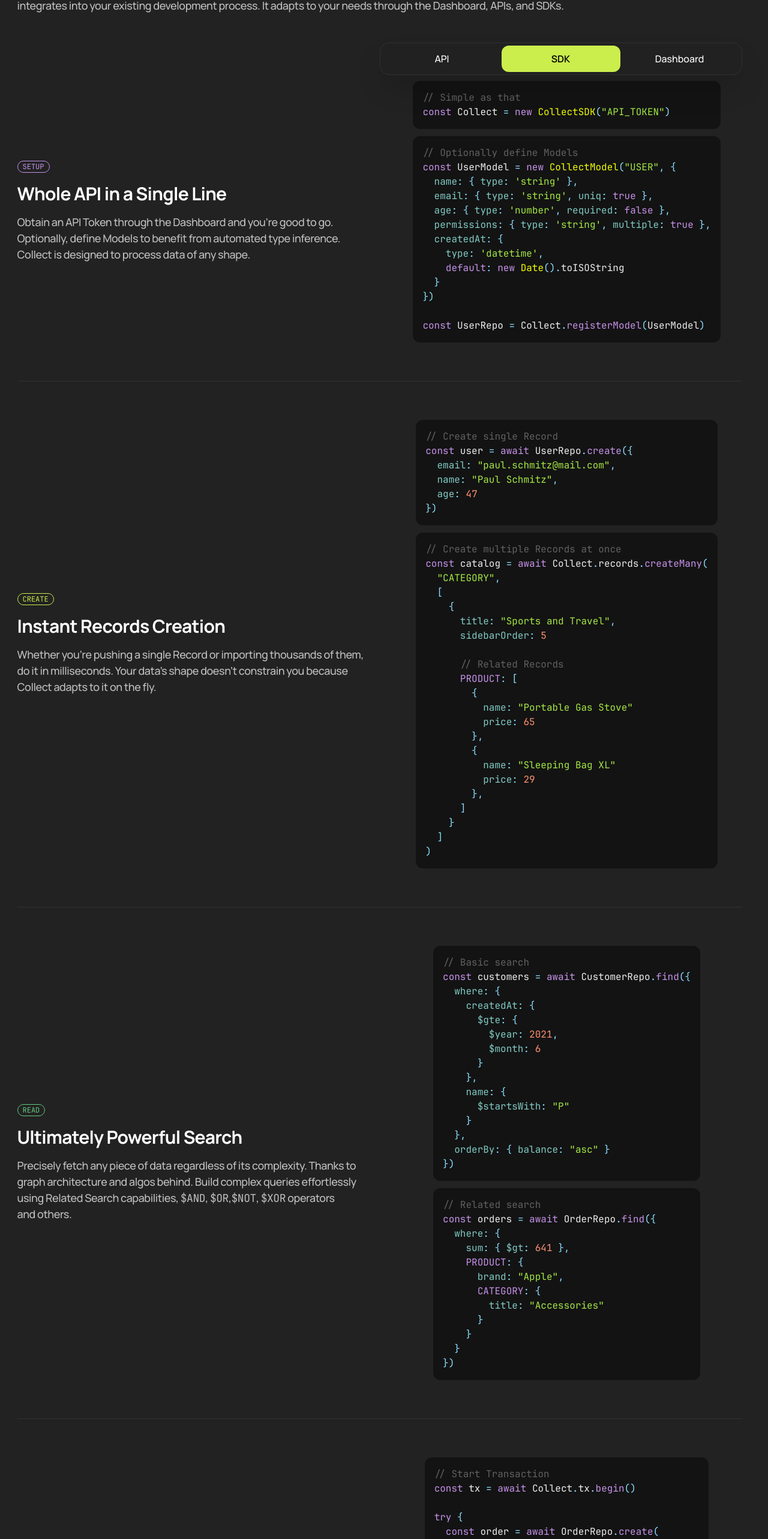
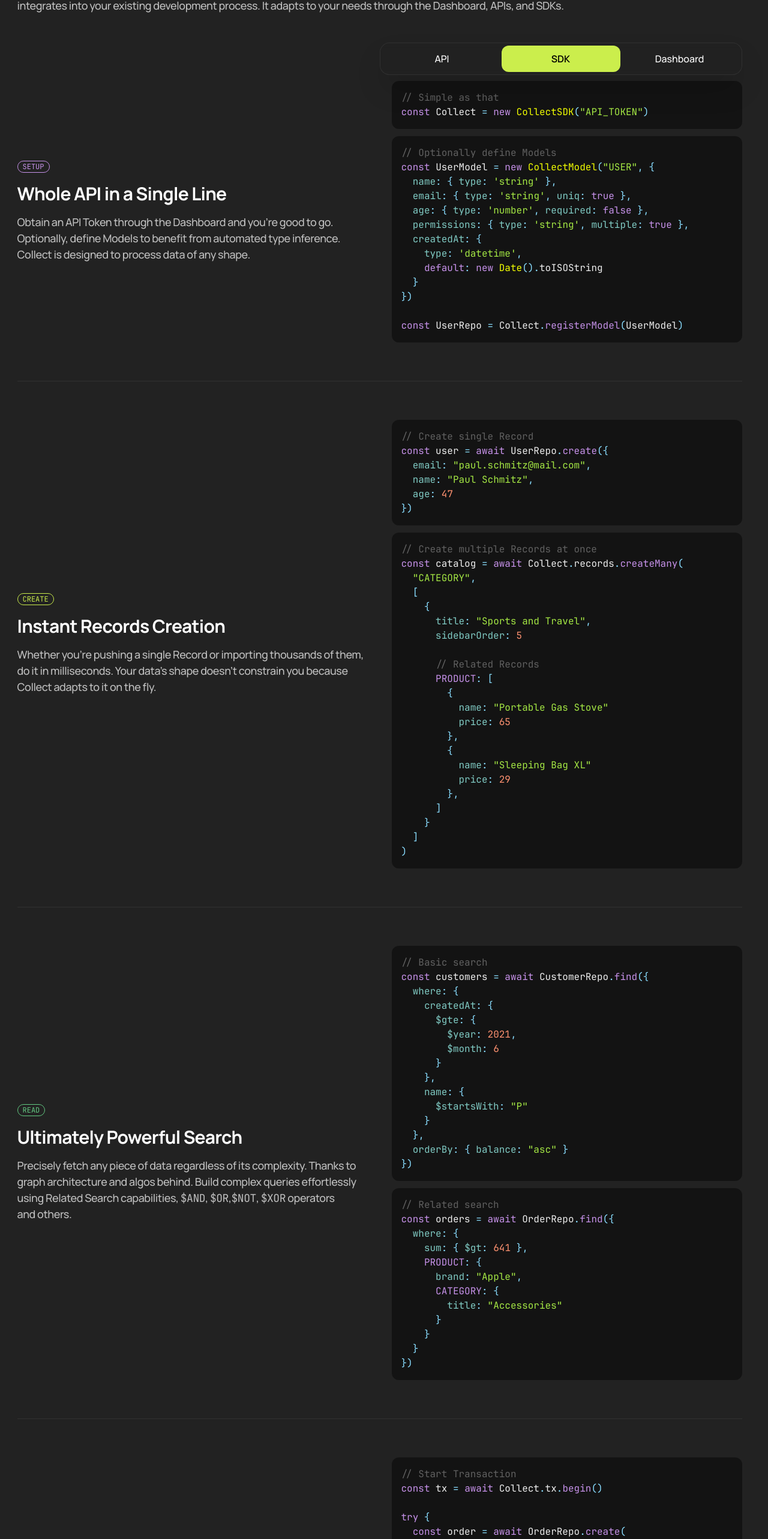
Before and after one commit to collect-so/public, a Next.js app: page / in a window 1280 px wide. Shown: the part 1589-4155 px from the top of the page at 60% size. Built offline with nearby package versions, Linux system fonts and the light colour scheme.

Commit message:
Change Code wrapper

```diff
--- /dev/null
+++ b/src/Sections/Workflow/CodeWrapper.tsx
@@ -0,0 +1,15 @@
+import classNames from "classnames";
+
+import { ComponentPropsWithoutRef } from "react";
+
+export function CodeWrapper({
+  className,
+  ...props
+}: ComponentPropsWithoutRef<"div">) {
+  return (
+    <div
+      className={classNames("flex flex-col gap-3 w-full", className)}
+      {...props}
+    />
+  );
+}
--- a/src/Sections/Workflow/index.tsx
+++ b/src/Sections/Workflow/index.tsx
@@ -10,6 +10,7 @@ import { CodeBlock } from "~/components/CodeBlock";
 import { Chip } from "~/components/Chip";
 import { VideoBlock } from "~/Sections/Workflow/VideoBlock";
 import { UsageScenario } from "~/Sections/Workflow/UsageExample";
+import { CodeWrapper } from "~/sections/Workflow/CodeWrapper";
 
 const examples = ["API", "SDK", "Dashboard"] as const;
 
@@ -272,16 +273,16 @@ const scenarios = [
     examples: {
       Dashboard: <VideoBlock src="/videos/setup.mp4" />,
       SDK: (
-        <div className="flex flex-col gap-3">
+        <CodeWrapper>
           <CodeBlock code={initializeCodeBlock} />
           <CodeBlock code={definingModelCodeBlock} />
-        </div>
+        </CodeWrapper>
       ),
       API: (
-        <div className="flex flex-col gap-3">
+        <CodeWrapper>
           <CodeBlock language="bash" code={initializeApiCodeBlock} />
           <CodeBlock code={initializeApiFetchCodeBlock} />
-        </div>
+        </CodeWrapper>
       ),
     },
   },
@@ -294,15 +295,15 @@ const scenarios = [
     examples: {
       Dashboard: <VideoBlock src="/videos/create.mp4" />,
       SDK: (
-        <div className="flex flex-col gap-3">
+        <CodeWrapper>
           <CodeBlock code={createCodeBlock} />
           <CodeBlock code={createManyCodeBlock} />
-        </div>
+        </CodeWrapper>
       ),
       API: (
-        <div className="flex flex-col gap-3">
+        <CodeWrapper>
           <CodeBlock language="bash" code={createApiCodeBlock} />
-        </div>
+        </CodeWrapper>
       ),
     },
   },
@@ -322,15 +323,15 @@ const scenarios = [
     examples: {
       Dashboard: <VideoBlock src="/videos/search.mp4" />,
       SDK: (
-        <div className="flex flex-col gap-3">
+        <CodeWrapper>
           <CodeBlock code={basicSearchCodeBlock} />
           <CodeBlock code={relatedSearchCodeBlock} />
-        </div>
+        </CodeWrapper>
       ),
       API: (
-        <div className="flex flex-col gap-3">
+        <CodeWrapper>
           <CodeBlock language="bash" code={basicSearchApiCodeBlock} />
-        </div>
+        </CodeWrapper>
       ),
     },
   },
@@ -347,14 +348,14 @@ const scenarios = [
         </div>
       ),
       SDK: (
-        <div className="flex flex-col gap-3">
+        <CodeWrapper>
           <CodeBlock code={transactionalAndSafeCodeBlock} />
-        </div>
+        </CodeWrapper>
       ),
       API: (
-        <div className="flex flex-col gap-3">
+        <CodeWrapper>
           <CodeBlock language="bash" code={transactionalAndSafeApiCodeBlock} />
-        </div>
+        </CodeWrapper>
       ),
     },
   },
@@ -367,14 +368,14 @@ const scenarios = [
     examples: {
       Dashboard: <VideoBlock src="/videos/delete.mp4" />,
       SDK: (
-        <div className="flex flex-col gap-3">
+        <CodeWrapper>
           <CodeBlock code={deleteComplexCodeBlock} />
-        </div>
+        </CodeWrapper>
       ),
       API: (
-        <div className="flex flex-col gap-3">
+        <CodeWrapper>
           <CodeBlock language="bash" code={deleteComplexApiCodeBlock} />
-        </div>
+        </CodeWrapper>
       ),
     },
   },
```
